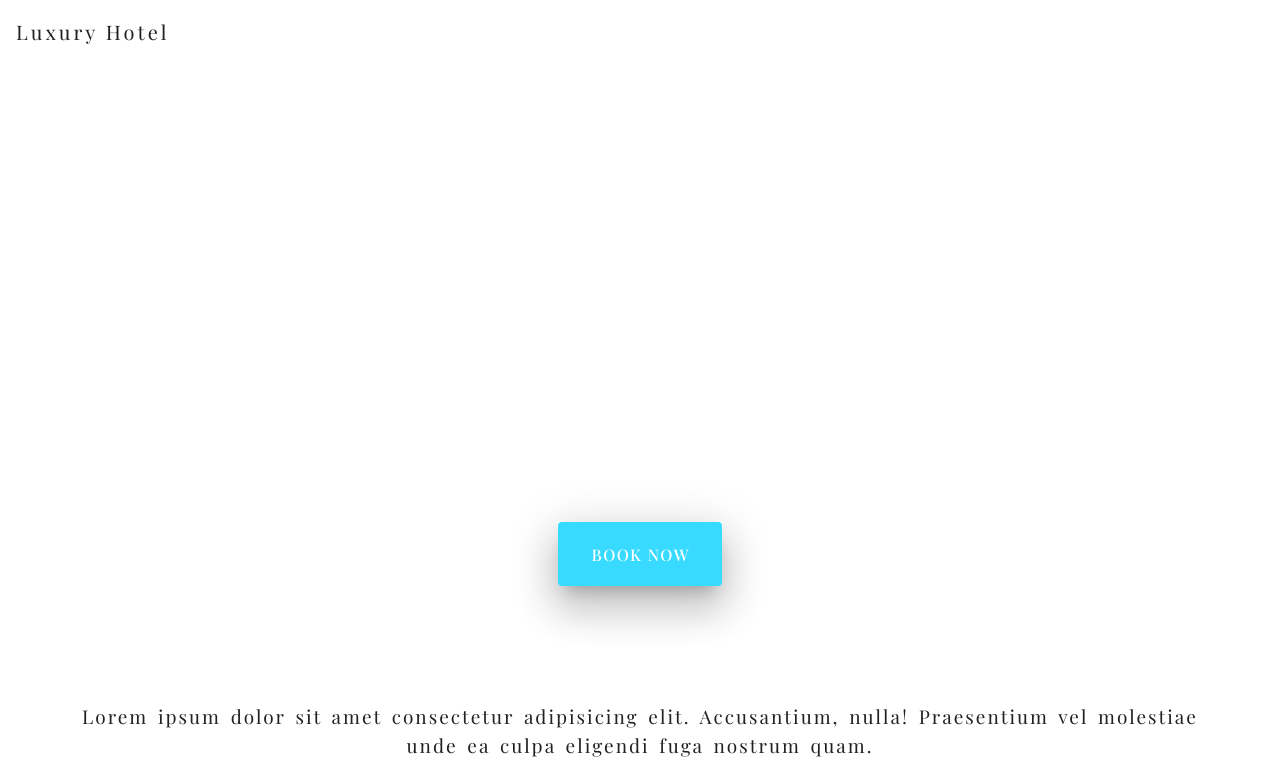
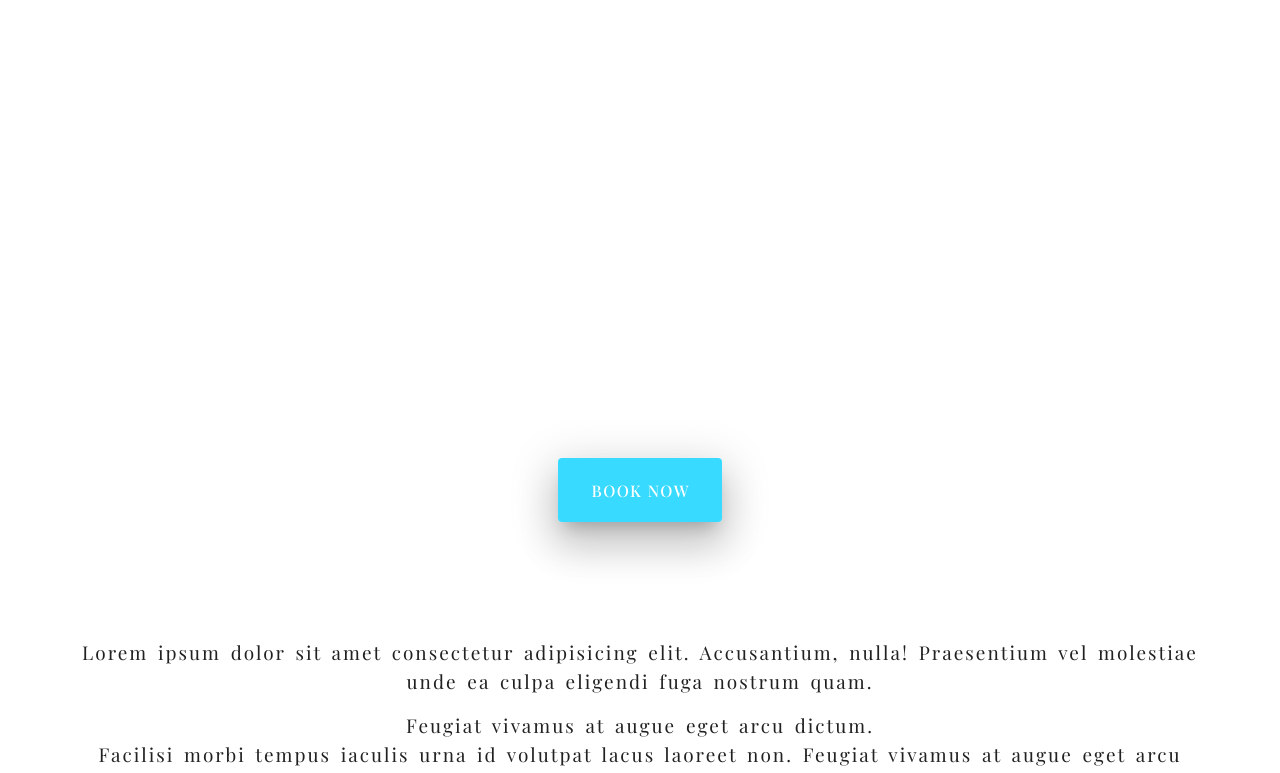
Before and after one commit to darinjan13/hotel-sample, a Vue app: page / in a window 1280 px wide. Shown: the top 773 px of the page. Built offline with nearby package versions, Linux system fonts and the light colour scheme.

Commit message:
Remove AppBar

```diff
--- a/src/App.vue
+++ b/src/App.vue
@@ -1,13 +1,5 @@
 <template>
   <v-app>
-    <v-app-bar
-      app
-      flat
-      color="transparent"
-    >
-      <v-toolbar-title> Luxury Hotel </v-toolbar-title>
-      <v-spacer></v-spacer>
-    </v-app-bar>
     <v-main>
       <Home />
       <Form />
```
